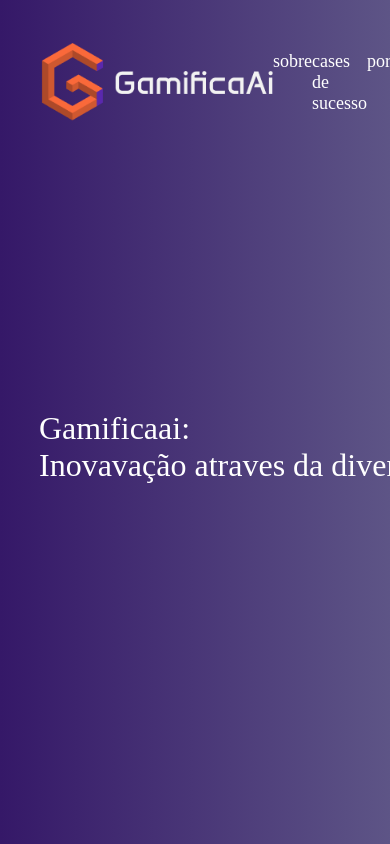
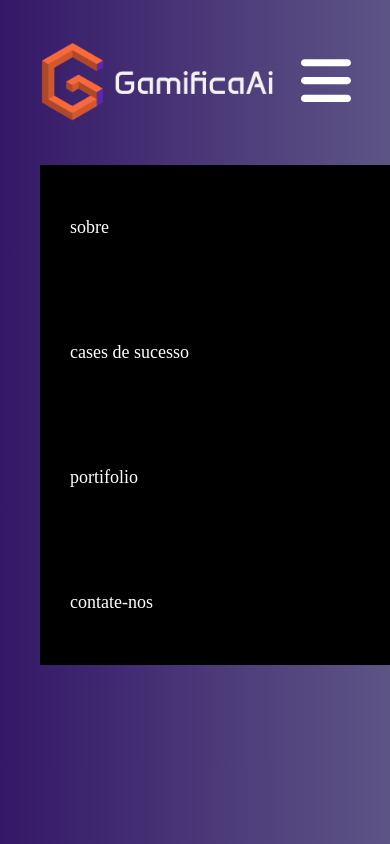
Before and after one commit to SophiAcunzo07/gamificaai, a plain HTML site: page index.html in a window 390 px wide. Shown: the top 844 px of the page. Drawn offline with Linux system fonts and the light colour scheme; a web font is replaced by a local one.

Commit message:
feat:responsividade

```diff
--- a/index.html
+++ b/index.html
@@ -31,7 +31,13 @@
                     <a href="#portifolio">portifolio</a>
                     <a href="#contato">contate-nos</a>
                 </nav>
-
+                <button>
+                    <svg xmlns="http://www.w3.org/2000/svg"
+                        viewBox="0 0 448 512"><!--!Font Awesome Free 6.5.2 by @fontawesome - https://fontawesome.com License - https://fontawesome.com/license/free Copyright 2024 Fonticons, Inc.-->
+                        <path
+                            d="M0 96C0 78.3 14.3 64 32 64H416c17.7 0 32 14.3 32 32s-14.3 32-32 32H32C14.3 128 0 113.7 0 96zM0 256c0-17.7 14.3-32 32-32H416c17.7 0 32 14.3 32 32s-14.3 32-32 32H32c-17.7 0-32-14.3-32-32zM448 416c0 17.7-14.3 32-32 32H32c-17.7 0-32-14.3-32-32s14.3-32 32-32H416c17.7 0 32 14.3 32 32z" />
+                    </svg>
+                </button>
             </div>
 
         </header>
--- a/style.css
+++ b/style.css
@@ -40,6 +40,10 @@ html {
 
 header {
     height: 165px;
+}
+
+header button {
+    display: none;
 }
 
 header img {
@@ -447,3 +451,53 @@ footer .container-grid {
 .icones-redes a:hover {
     color: var(--laranja-gamifica);
 }
+
+@media screen and (max-width: 1300px) {
+    header {
+        position: relative;
+    }
+
+    header button {
+        width: 50px;
+
+        display: unset;
+
+        background: none;
+        border: none;
+    }
+
+    header svg {
+        fill: white;
+    }
+
+    nav.menu {
+        height: 500px;
+        width: 350px;
+        padding: 0px 30px;
+
+        flex-direction: column;
+        justify-content: space-around;
+        position: absolute;
+        right: 0px;
+        top: 165px;
+
+        background-color: black;
+    }
+
+    #sobre {
+        padding: 100px 15px;
+    }
+
+    .card {
+        height: 320px;
+        width: 200px;
+    }
+
+    #contato form {
+        width: 75%;
+    }
+
+
+}
+
+@media screen and (max-width:1080px) {}
```
Also changed, not shown: img/bars-solid.svg (added).
